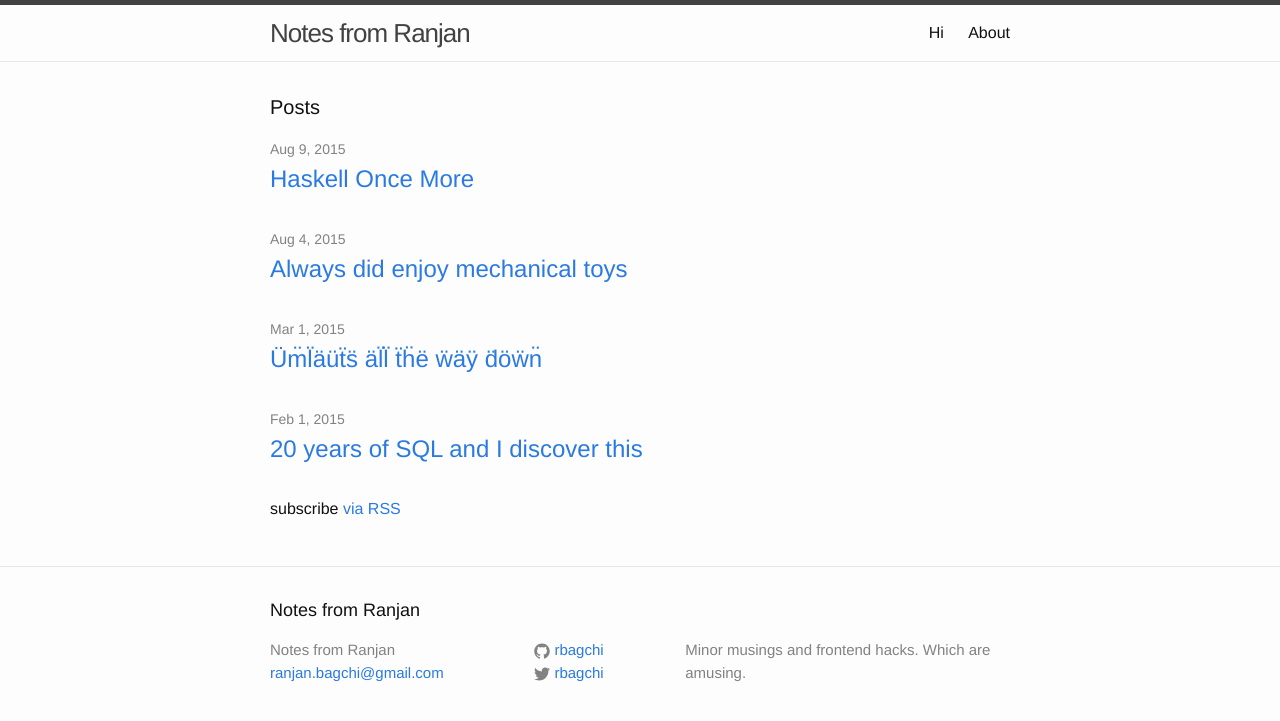
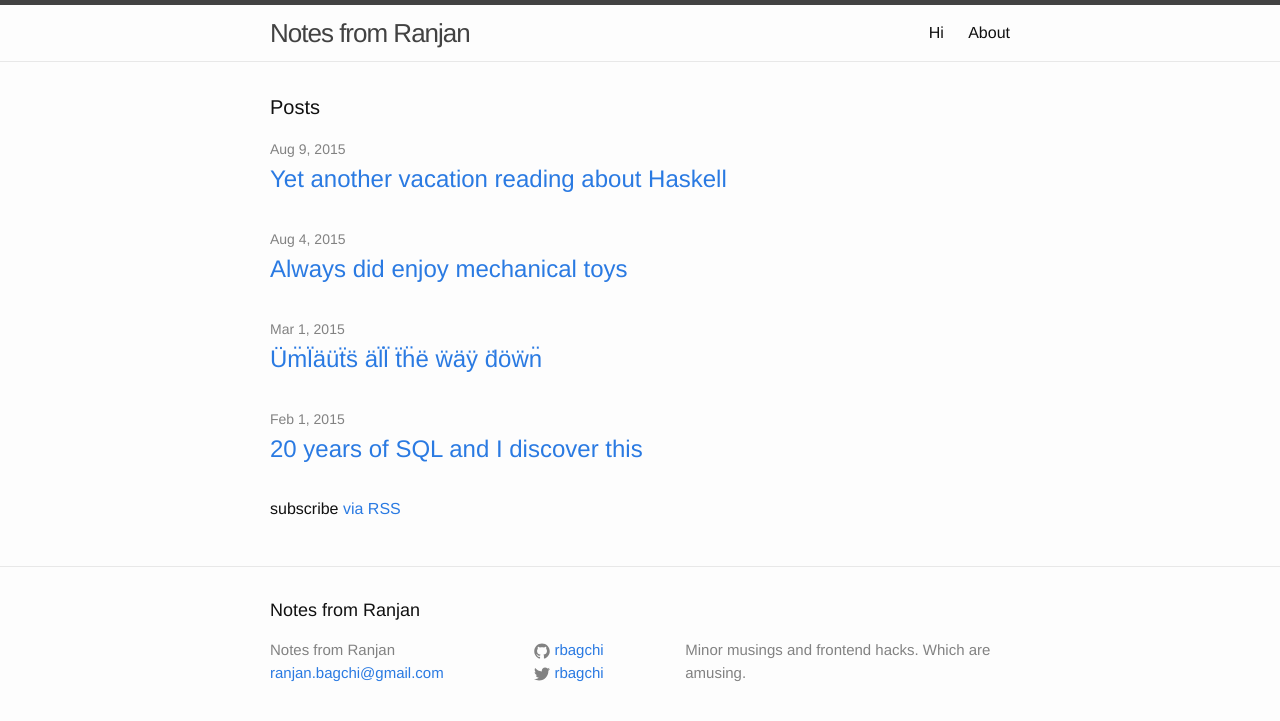
Before and after one commit to rbagchi/rbagchi.github.io, a Jekyll site: the page built from index.html, in a window 1280 px wide. Shown: the top 721 px of the page. Built offline with Jekyll 4.4.1, drawn with Linux system fonts in a browser that asks for light colours.

Commit message:
Update 2015-08-09-haskell-once-more.md

```diff
--- a/_posts/2015-08-09-haskell-once-more.md
+++ b/_posts/2015-08-09-haskell-once-more.md
@@ -1,3 +1,7 @@
+---
+layout: post
+title: Yet another vacation reading about Haskell
+---
 Seems that every several years I go over Haskell again.  This time I read about 80% of
 [Learn You A Haskell For Great Good](http://learnyouahaskell.com/).   Paid a lot of attention to functors,
 applicatives, and monoids.  As is the nature of Haskell, I felt simultaneously confused and a bit smarter.
```
